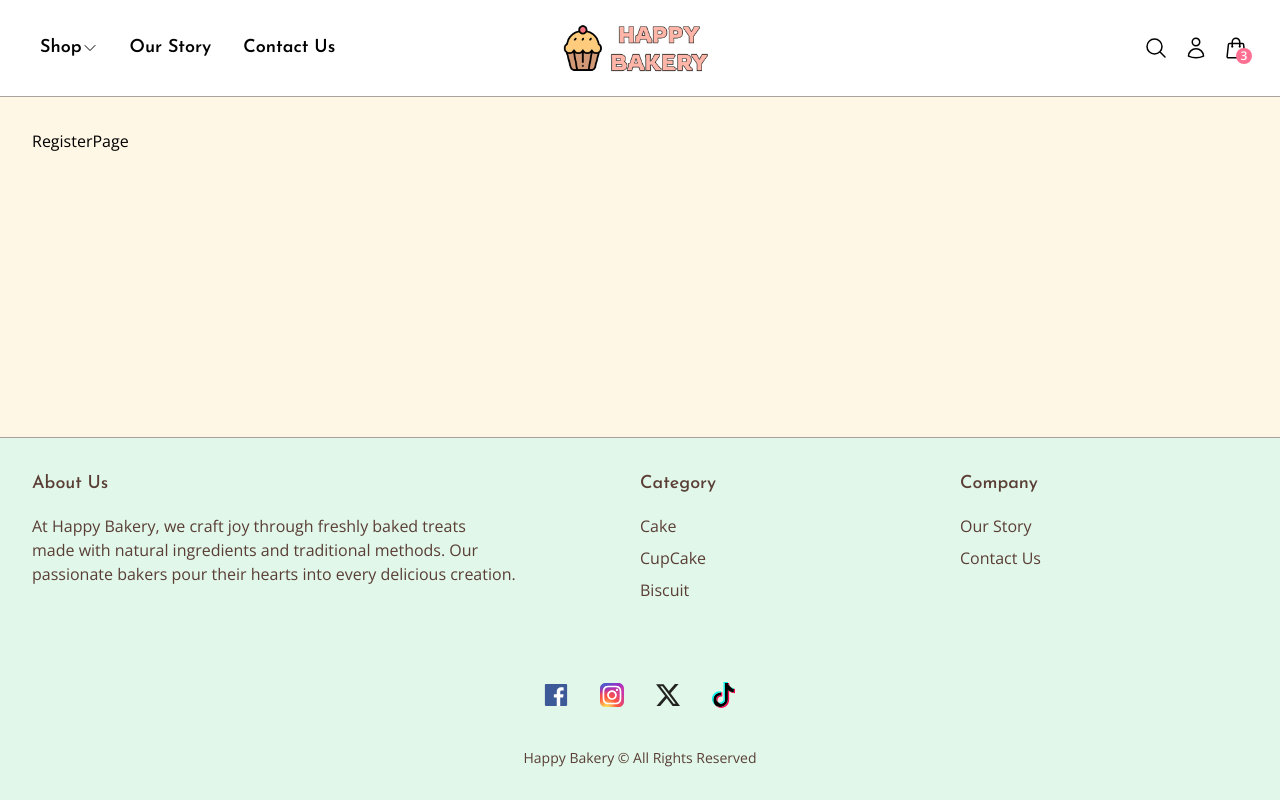
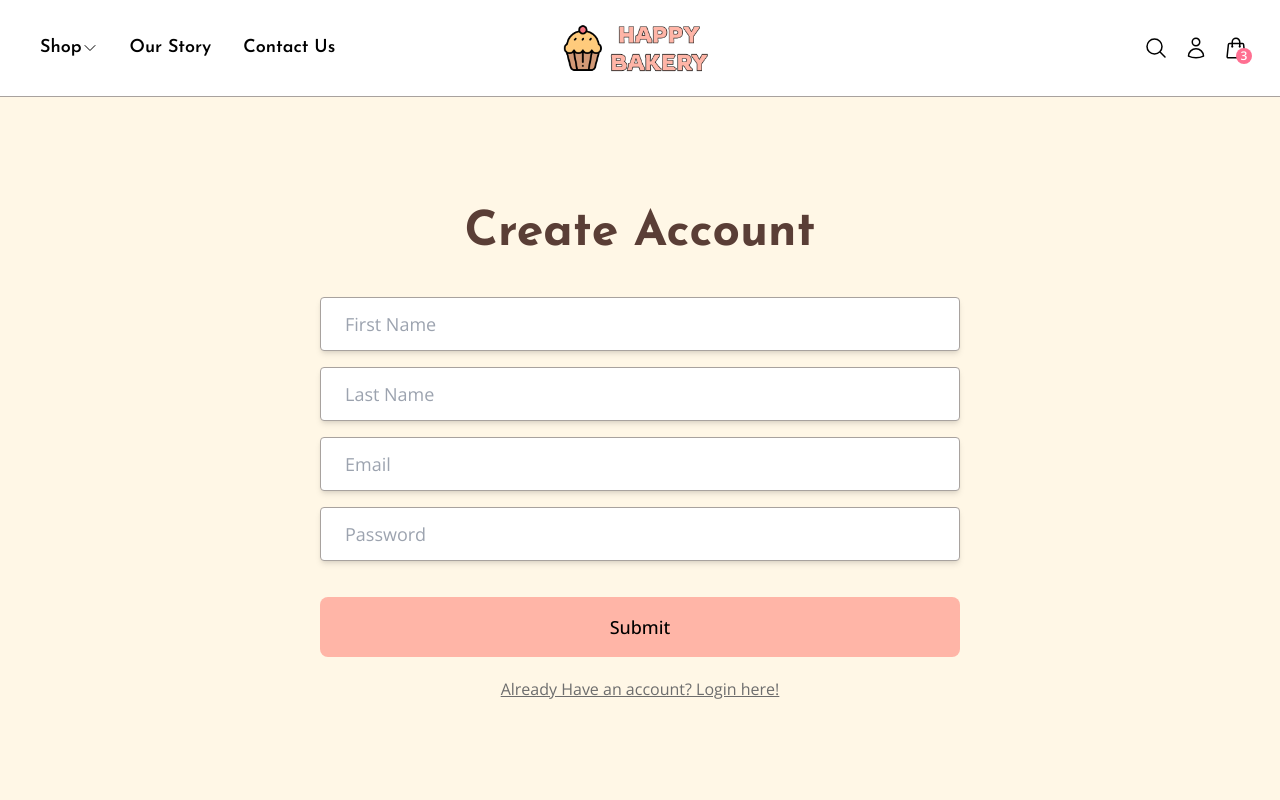
Before and after one commit to Yoruyeh/happy-bakery-nextjs, a Next.js app: page /register in a window 1280 px wide. Shown: the top 800 px of the page. Built offline with nearby package versions, Linux system fonts and the light colour scheme.

Commit message:
feat: write register page style, register form action

```diff
--- a/action/action.ts
+++ b/action/action.ts
@@ -7,3 +7,12 @@ export async function loginAction(formData: globalThis.FormData) {
 
   console.log({ email, password });
 }
+
+export async function registerAction(formData: globalThis.FormData) {
+  const firstName = formData.get('firstName') as string;
+  const lastName = formData.get('lastName') as string;
+  const email = formData.get('email') as string;
+  const password = formData.get('password') as string;
+
+  console.log({ firstName, lastName, email, password });
+}
--- a/app/(storefront)/register/page.tsx
+++ b/app/(storefront)/register/page.tsx
@@ -1,7 +1,144 @@
-type RegisterPageProps = {};
+'use client';
 
-const RegisterPage = ({}: RegisterPageProps) => {
-  return <div className=''>RegisterPage</div>;
+import { registerAction } from '@/action/action';
+import Button from '@/components/button/Button';
+import StyledInput from '@/components/input/StyledInput';
+import { validateEmail, validatePassword } from '@/utils/validate';
+import Form from 'next/form';
+import Link from 'next/link';
+import { useState } from 'react';
+
+interface RegisterFormValues {
+  firstName?: string;
+  lastName?: string;
+  email: string;
+  password: string;
+}
+
+interface RegisterFormErrors {
+  firstName?: string;
+  lastName?: string;
+  email?: string;
+  password?: string;
+}
+
+const RegisterPage = () => {
+  const [formValues, setFormValues] = useState<RegisterFormValues>({
+    firstName: '',
+    lastName: '',
+    email: '',
+    password: '',
+  });
+
+  const [errors, setErrors] = useState<RegisterFormErrors>({});
+
+  function inputChangeHandler(e: React.ChangeEvent<HTMLInputElement>) {
+    const { name, value } = e.target;
+    setFormValues((prev) => ({ ...prev, [name]: value }));
+  }
+
+  function validateForm(formData: globalThis.FormData) {
+    const newErrors: RegisterFormErrors = {};
+    // 從 FormData 中取得值
+    const email = formData.get('email') as string;
+    const password = formData.get('password') as string;
+
+    // 驗證資料
+    const emailError = validateEmail(email);
+    const passwordError = validatePassword(password);
+
+    if (emailError) {
+      newErrors.email = emailError;
+    }
+
+    if (passwordError) {
+      newErrors.password = passwordError;
+    }
+
+    setErrors(newErrors);
+
+    //皆正確錯誤為0
+    return Object.keys(newErrors).length === 0;
+  }
+
+  async function onSubmit(formData: globalThis.FormData) {
+    if (!validateForm(formData)) return;
+
+    setFormValues({
+      firstName: '',
+      lastName: '',
+      email: '',
+      password: '',
+    });
+
+    await registerAction(formData);
+  }
+
+  return (
+    <div className='mx-auto w-full py-20 md:max-w-screen-sm'>
+      <h1 className='mb-10 text-center text-3xl font-bold text-text-brown lg:text-5xl'>
+        Create Account
+      </h1>
+      <Form action={onSubmit} className='flex flex-col gap-4'>
+        <StyledInput
+          type='text'
+          name='firstName'
+          placeholder='First Name'
+          value={formValues.firstName}
+          onChange={inputChangeHandler}
+        />
+        <StyledInput
+          type='text'
+          name='lastName'
+          placeholder='Last Name'
+          value={formValues.lastName}
+          onChange={inputChangeHandler}
+        />
+        <StyledInput
+          type='text'
+          name='email'
+          placeholder='Email'
+          value={formValues.email}
+          onChange={inputChangeHandler}
+          customClass={
+            errors.email
+              ? 'border-red-500 focus:ring-red-500  focus:border-red-500'
+              : ''
+          }
+        />
+        {errors.email && (
+          <span className='text-xs text-red-500'>{errors.email}</span>
+        )}
+
+        <StyledInput
+          type='password'
+          name='password'
+          placeholder='Password'
+          value={formValues.password}
+          onChange={inputChangeHandler}
+          customClass={
+            errors.password
+              ? 'border-red-500 focus:ring-red-500 focus:border-red-500'
+              : ''
+          }
+        />
+        {errors.password && (
+          <span className='text-xs text-red-500'>{errors.password}</span>
+        )}
+
+        <Button
+          text='Submit'
+          customClass='bg-bgColor-primaryBtn mt-5 hover:bg-bgColor-primaryHover hover:text-text-white'
+        />
+      </Form>
+      <Link
+        href='/login'
+        className='mt-5 flex items-center justify-center text-sm text-text-lightGray underline hover:text-text-darkGray lg:text-base'
+      >
+        Already Have an account? Login here!
+      </Link>
+    </div>
+  );
 };
 
 export default RegisterPage;
```
